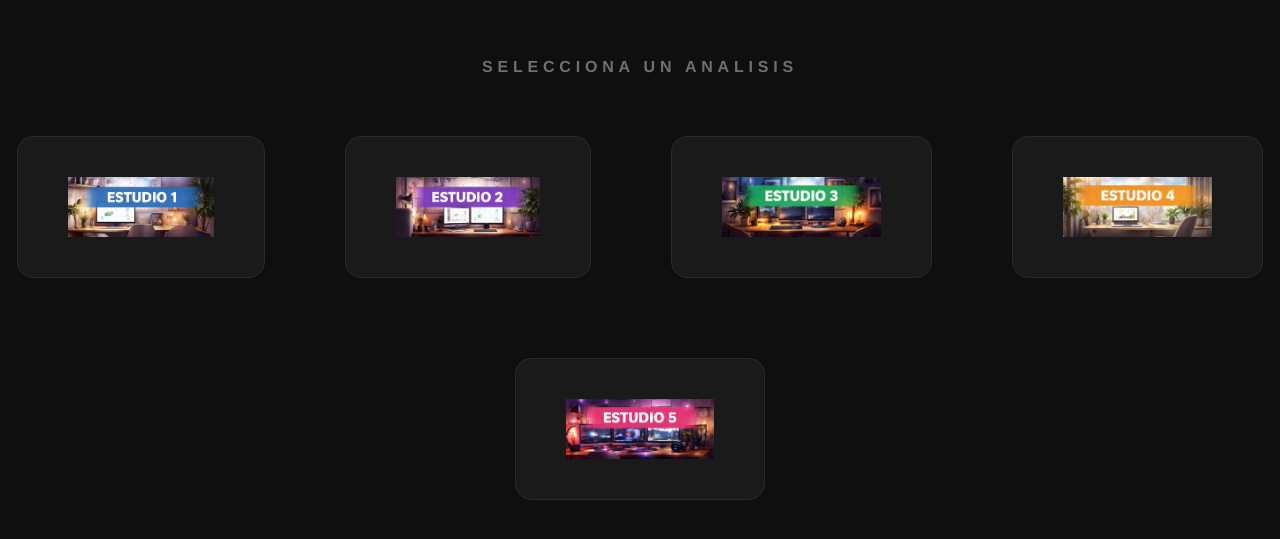
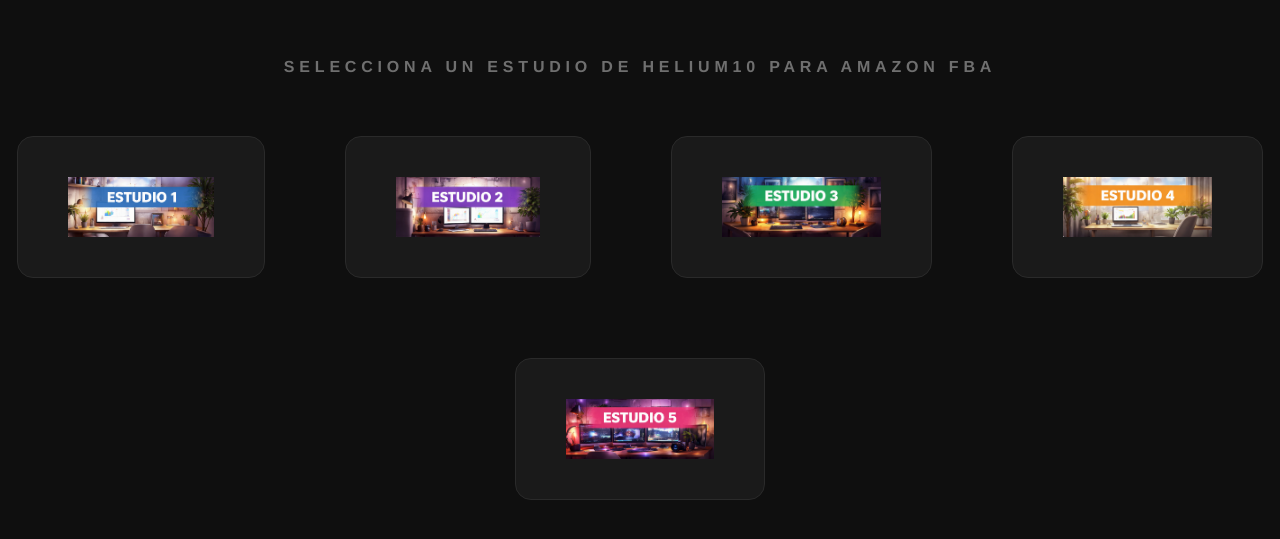
Before and after one commit to Joseantonioborge/amazon-scorecard, a plain HTML site: page index.html in a window 1280 px wide. Shown: the part 121-660 px from the top of the page. Drawn offline with Linux system fonts and the light colour scheme.

Commit message:
Update header text for Helium10 study

```diff
--- a/index.html
+++ b/index.html
@@ -70,7 +70,7 @@
 </head>
 <body>
 
-  <h1>Selecciona un Analisis</h1>
+  <h1>Selecciona un Estudio de Helium10 para AMAZON FBA</h1>
 
   <div class="proyectos">
 
```
